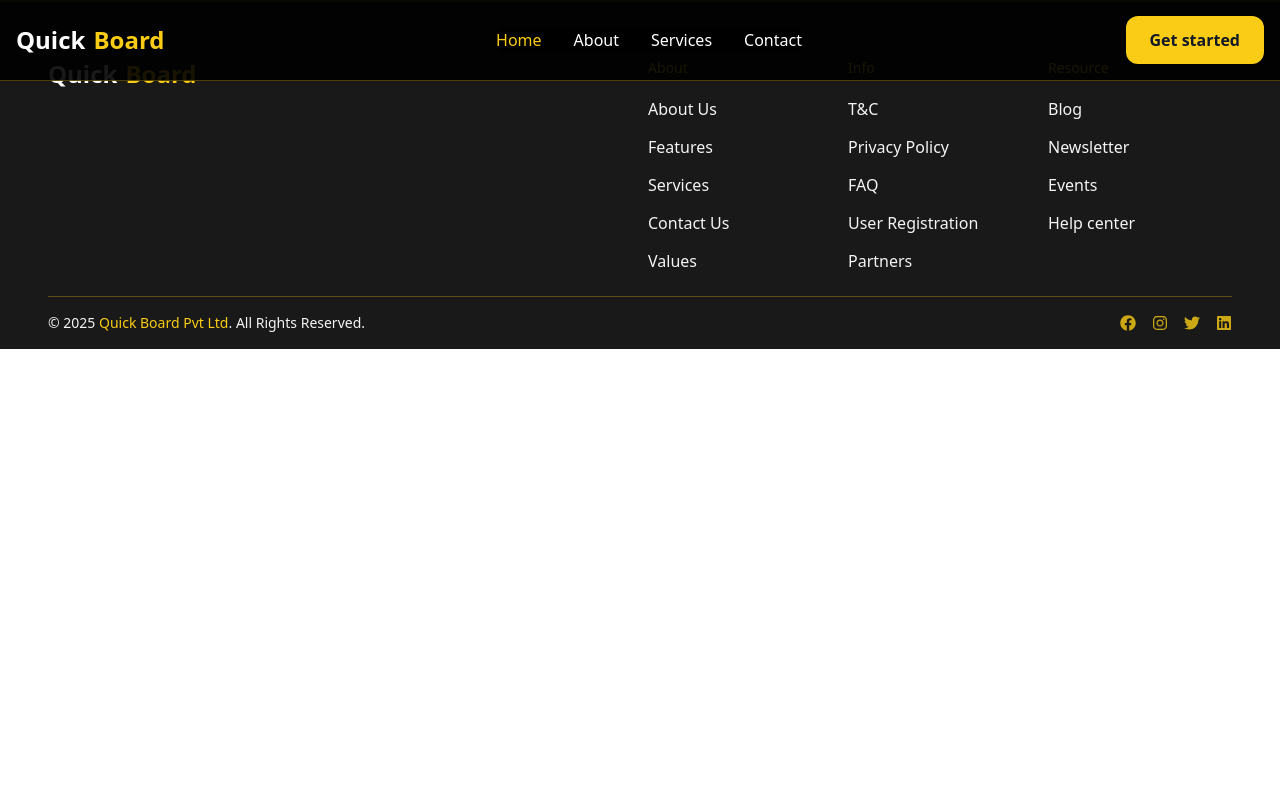
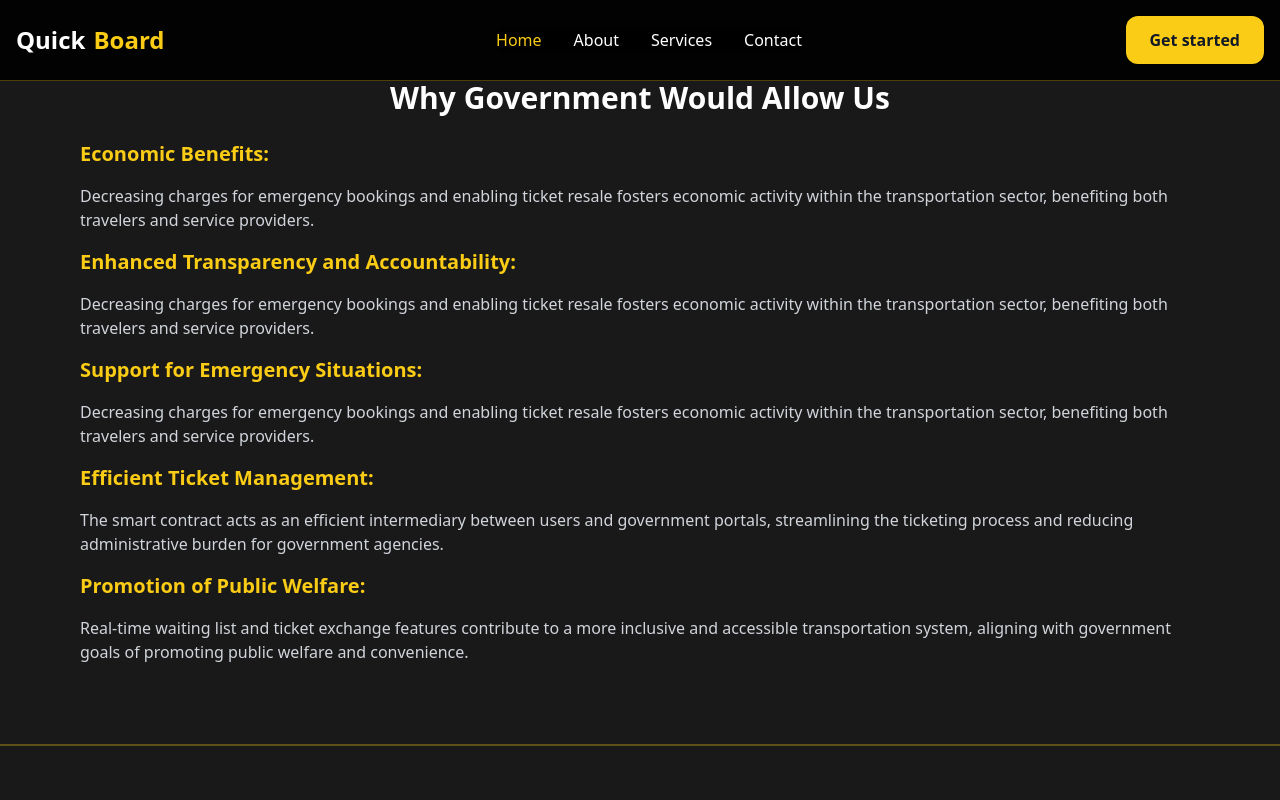
Before and after one commit to codder077/QuickBoard, a React (Create React App) app in the folder frontend/: page /allowance in a window 1280 px wide. Shown: the top 800 px of the page. Built offline with nearby package versions, Linux system fonts and the light colour scheme.

Commit message:
23456545

```diff
--- a/frontend/src/App.js
+++ b/frontend/src/App.js
@@ -15,6 +15,7 @@ import Tagline from "./components/tagline/Tagline";
 import Dashboard from "./components/dashboard/dashboard";
 import TrainRoutePage from './pages/TrainRoutePage';
 import Details from './components/details/details';
+import Allowance from './components/whyus/allowance';
 import { Route, Routes } from "react-router-dom";
 
 function App() {
@@ -45,6 +46,7 @@ function App() {
         <Route exact path="/dashboard" element={<Dashboard />} />
         <Route path="/train-route" element={<TrainRoutePage />} />
         <Route path="/details" element={<Details />} />
+        <Route path="/allowance" element={<Allowance />} />
       </Routes>
     </>
   );
--- a/frontend/src/components/about/About.js
+++ b/frontend/src/components/about/About.js
@@ -1,4 +1,5 @@
 import React from "react";
+import { Link } from "react-router-dom";
 
 function About({ iconSrc, title, description }) {
   return (
@@ -18,7 +19,7 @@ function About({ iconSrc, title, description }) {
 
 function Abouts() {
   return (
-    <section className="bg-black/90">
+    <section className="bg-black/90 pt-20">
       <div className="container px-6 py-10 mx-auto">
         <div className="text-center">
           <h2 className="text-3xl font-extrabold text-white capitalize lg:text-4xl">
@@ -56,6 +57,14 @@ function Abouts() {
             description="We provide innovative features such as predictive ticketing, real-time ticket allocation, and fair pricing policies to ensure an optimized travel experience."
           />
         </div>
+
+        <div className="text-center mt-8">
+          <Link to="/allowance">
+            <button className="bg-yellow-400 text-black py-2 px-4 rounded hover:bg-yellow-500 transition">
+              Why Government Should Allow Us
+            </button>
+          </Link>
+        </div>
       </div>
     </section>
   );
--- a/frontend/src/components/booking/TrainBookingPage.js
+++ b/frontend/src/components/booking/TrainBookingPage.js
@@ -197,9 +197,10 @@ const TrainBookingPage = () => {
         console.log(uniqueTrains);
         // Filter out invalid trains before mapping
         const validTrains = uniqueTrains.filter(train => train.trainNo && train.trainName);
-
+          console.log("valid",validTrains);
         setShowTrainData(validTrains.map(train => ({
           train: {
+            id:train._id,
             train_ID: train.trainNo,
             train_name: train.trainName,
             departureTime: train.departureTime,
@@ -291,12 +292,12 @@ const TrainBookingPage = () => {
     }));
   };
 
-  const handleBookNow = (train) => {
+  const handleBookNow = (train,departingStation,arrivingStation , selectedDate) => {
     const selectedCoach = selectedCoaches[train._id];
     const selectedCoachData = train.train.coaches.find(coach => coach.type === selectedCoach); // Get the selected coach data
     const fare = selectedCoachData ? selectedCoachData.fare : 0; // Get the fare for the selected coach
 
-    navigate('/details', { state: { train, selectedCoach, fare } }); // Pass train, selected coach, and fare
+    navigate('/details', { state: { train, selectedCoach, fare,departingStation,arrivingStation,selectedDate } }); // Pass train, selected coach, and fare
   };
 
   return (
@@ -506,7 +507,7 @@ const TrainBookingPage = () => {
                           View Route
                         </button>
                         <button
-                          onClick={() => handleBookNow(train)}
+                          onClick={() => handleBookNow(train,departingStation,arrivingStation,selectedDate)}
                           className="px-4 py-2 bg-yellow-400/20 text-yellow-400 rounded-lg hover:bg-yellow-400/30 transition-colors flex items-center gap-2"
                         >
                           Book Now
--- a/frontend/src/components/details/details.js
+++ b/frontend/src/components/details/details.js
@@ -1,9 +1,11 @@
 import React, { useState } from 'react';
-import { useLocation } from 'react-router-dom';
+import { useLocation, useNavigate } from 'react-router-dom';
 import {API_BASE_URL} from '../../utils/config'
 const Details = () => {
   const location = useLocation();
-  const { train, selectedCoach, fare } = location.state || {}; // Retrieve train, selected coach, and fare from state
+  const navigate = useNavigate();
+  const { train, selectedCoach, fare, departingStation,arrivingStation ,selectedDate} = location.state || {}; // Retrieve train, selected coach, and fare from state
+  console.log(location.state);
   const loadRazorpayScript = async () => {
     const script = document.createElement("script");
     script.src = "https://checkout.razorpay.com/v1/checkout.js";
@@ -44,6 +46,7 @@ console.log(passengerDetails)
   const handlePayment = async (method) => {
     console.log(`Payment method selected: ${method}`);
     console.log('Passenger Details:', passengerDetails);
+    console.log(train);
 
     if (method === 'razorpay') {
       try {
@@ -55,11 +58,11 @@ console.log(passengerDetails)
             'Authorization':`Bearer ${localStorage.getItem('token')}`
           },
           body: JSON.stringify({
-            trainId: train.train._id, // Assuming train object has an _id
-            fromStation: train.fromStation, // Adjust as necessary
-            toStation: train.toStation, // Adjust as necessary
-            travelStartDate: train.departureTime, // Adjust as necessary
-            travelEndDate: train.arrivalTime, // Adjust as necessary
+            trainId: train.train.id, // Assuming train object has an _id
+            fromStation: departingStation.id, // Adjust as necessary
+            toStation: arrivingStation.id, // Adjust as necessary
+            travelStartDate: selectedDate, // Adjust as necessary
+            travelEndDate: selectedDate, // Adjust as necessary
             passengers: passengerDetails,
             coach:selectedCoach,
             amount: passengerDetails.length*fare
@@ -80,6 +83,7 @@ console.log(passengerDetails)
             handler: function (response) {
               // Handle successful payment here
               console.log("Payment successful:", response);
+              navigate('/');
             },
             prefill: {
               name: passengerDetails[0]?.name || '', // Prefill with first passenger's name
@@ -140,9 +144,9 @@ console.log(passengerDetails)
               required
             >
               <option value="">Select Gender</option>
-              <option value="male">Male</option>
-              <option value="female">Female</option>
-              <option value="other">Other</option>
+              <option value="MALE">Male</option>
+              <option value="FEMALE">Female</option>
+              <option value="OTHER">Other</option>
             </select>
             <button type="button" onClick={() => handleRemovePassenger(index)} className="text-red-500">✖</button>
           </div>
--- /dev/null
+++ b/frontend/src/components/whyus/allowance.js
@@ -0,0 +1,41 @@
+import React from "react";
+
+function Allowance() {
+  return (
+    <section className="bg-black/90 p-20">
+      <div className="container mx-auto">
+        <h2 className="text-3xl font-extrabold text-white text-center mb-6">
+          Why Government Would Allow Us
+        </h2>
+        <div className="space-y-4">
+          <h3 className="text-xl font-semibold text-yellow-400">Economic Benefits:</h3>
+          <p className="text-gray-300">
+            Decreasing charges for emergency bookings and enabling ticket resale fosters economic activity within the transportation sector, benefiting both travelers and service providers.
+          </p>
+
+          <h3 className="text-xl font-semibold text-yellow-400">Enhanced Transparency and Accountability:</h3>
+          <p className="text-gray-300">
+            Decreasing charges for emergency bookings and enabling ticket resale fosters economic activity within the transportation sector, benefiting both travelers and service providers.
+          </p>
+
+          <h3 className="text-xl font-semibold text-yellow-400">Support for Emergency Situations:</h3>
+          <p className="text-gray-300">
+            Decreasing charges for emergency bookings and enabling ticket resale fosters economic activity within the transportation sector, benefiting both travelers and service providers.
+          </p>
+
+          <h3 className="text-xl font-semibold text-yellow-400">Efficient Ticket Management:</h3>
+          <p className="text-gray-300">
+            The smart contract acts as an efficient intermediary between users and government portals, streamlining the ticketing process and reducing administrative burden for government agencies.
+          </p>
+
+          <h3 className="text-xl font-semibold text-yellow-400">Promotion of Public Welfare:</h3>
+          <p className="text-gray-300">
+            Real-time waiting list and ticket exchange features contribute to a more inclusive and accessible transportation system, aligning with government goals of promoting public welfare and convenience.
+          </p>
+        </div>
+      </div>
+    </section>
+  );
+}
+
+export default Allowance;
```
